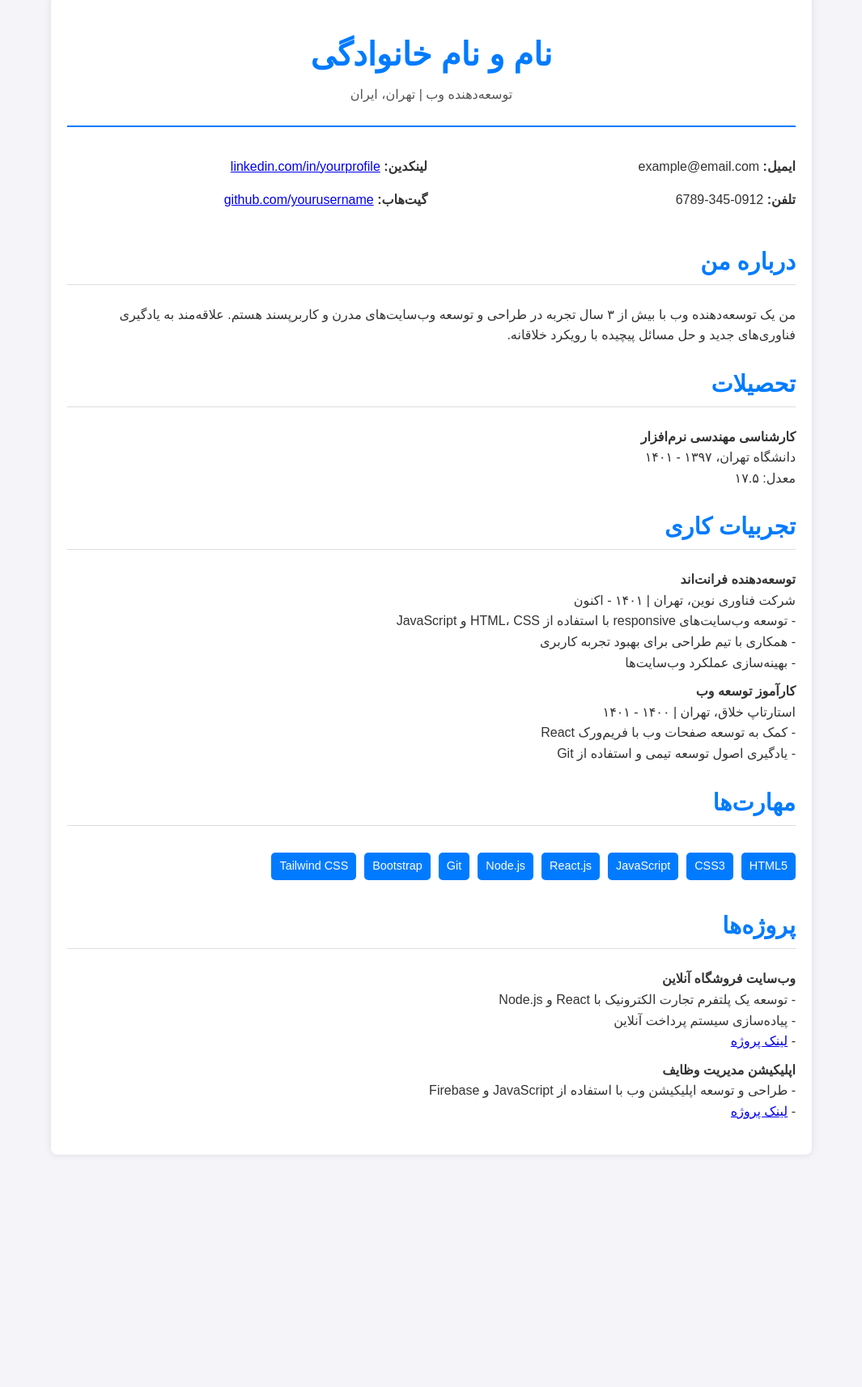
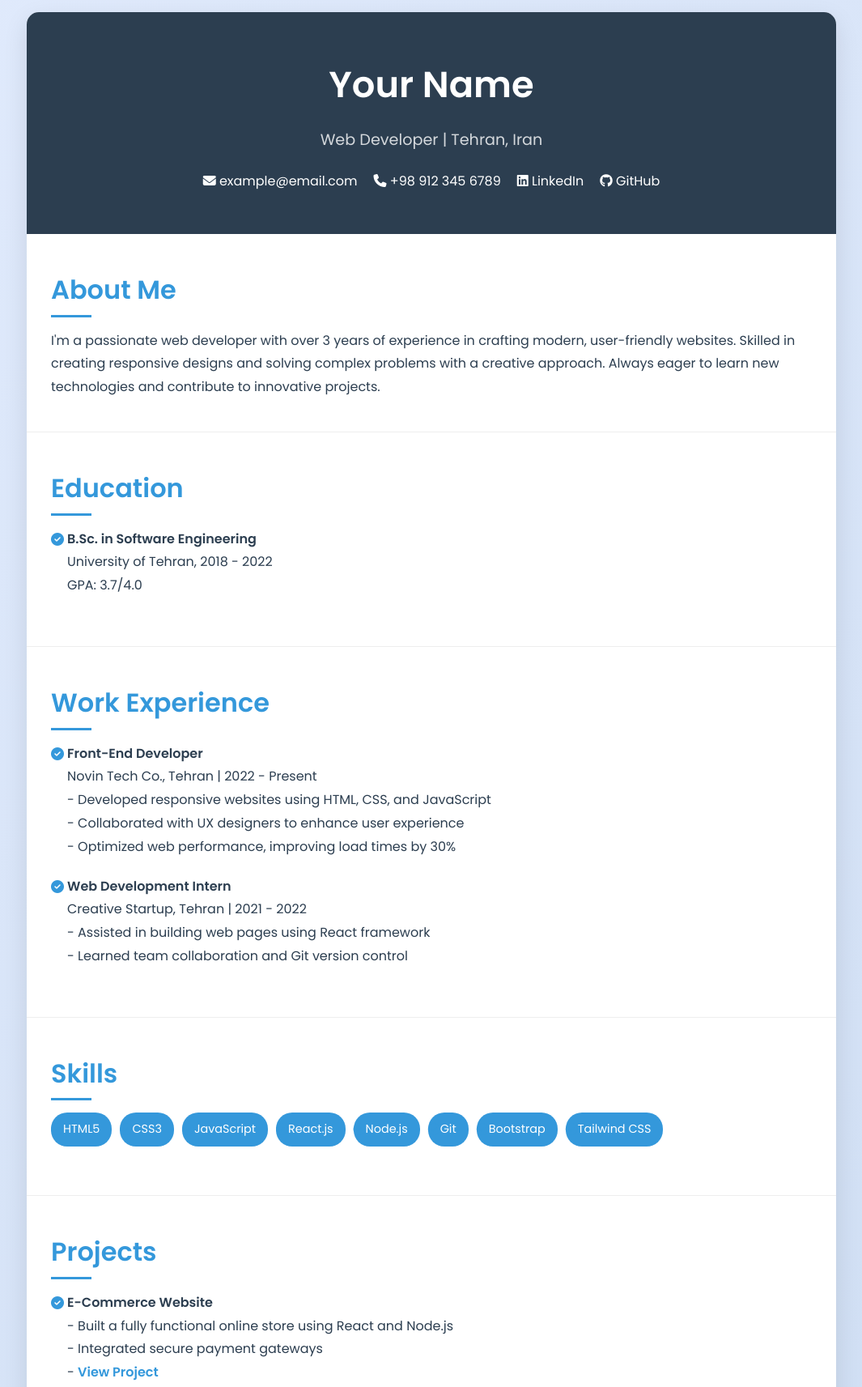
Before and after one commit to TahaAbszd/tahaabszd.github.io, a plain HTML site: page index.html in a window 1280 px wide. Shown: the part 25-1738 px from the top of the page at 81% size, without its empty margins (107-1172 px from the left). Before the commit the page ends 1471 px from the top, so only its background shows below. Drawn offline with Linux system fonts and the light colour scheme; a web font is replaced by a local one.

Commit message:
Update index.html

```diff
--- a/index.html
+++ b/index.html
@@ -1,58 +1,100 @@
 <!DOCTYPE html>
-<html lang="fa" dir="rtl">
+<html lang="en">
 <head>
   <meta charset="UTF-8">
   <meta name="viewport" content="width=device-width, initial-scale=1.0">
-  <title>رزومه شخصی</title>
+  <title>Personal Resume</title>
+  <link href="https://fonts.googleapis.com/css2?family=Poppins:wght@300;400;600&display=swap" rel="stylesheet">
+  <link rel="stylesheet" href="https://cdnjs.cloudflare.com/ajax/libs/font-awesome/6.4.0/css/all.min.css">
   <style>
-    body {
-      font-family: 'Vazirmatn', Arial, sans-serif;
+    * {
       margin: 0;
       padding: 0;
-      background-color: #f4f4f9;
-      color: #333;
-      line-height: 1.6;
+      box-sizing: border-box;
+    }
+    body {
+      font-family: 'Poppins', sans-serif;
+      background: linear-gradient(135deg, #e0eafc, #cfdef3);
+      color: #2c3e50;
+      line-height: 1.8;
     }
     .container {
-      max-width: 900px;
-      margin: 20px auto;
-      padding: 20px;
-      background-color: #fff;
-      box-shadow: 0 0 10px rgba(0, 0, 0, 0.1);
-      border-radius: 8px;
+      max-width: 1000px;
+      margin: 40px auto;
+      background: #fff;
+      border-radius: 15px;
+      box-shadow: 0 10px 30px rgba(0, 0, 0, 0.1);
+      overflow: hidden;
     }
     .header {
+      background: #2c3e50;
+      color: #fff;
       text-align: center;
-      padding: 20px 0;
-      border-bottom: 2px solid #007bff;
+      padding: 50px 20px;
+      position: relative;
     }
     .header h1 {
-      margin: 0;
-      font-size: 2.5em;
-      color: #007bff;
+      font-size: 2.8em;
+      margin-bottom: 10px;
+      animation: fadeIn 1s ease-in;
     }
     .header p {
-      margin: 5px 0;
-      color: #555;
+      font-size: 1.2em;
+      opacity: 0.8;
+    }
+    .contact-info {
+      display: flex;
+      justify-content: center;
+      gap: 20px;
+      flex-wrap: wrap;
+      margin-top: 20px;
+    }
+    .contact-info a {
+      color: #fff;
+      text-decoration: none;
+      font-size: 1em;
+      transition: color 0.3s;
+    }
+    .contact-info a:hover {
+      color: #3498db;
     }
     .section {
-      margin: 20px 0;
+      padding: 40px 30px;
+      border-bottom: 1px solid #eee;
+    }
+    .section:last-child {
+      border-bottom: none;
     }
     .section h2 {
-      font-size: 1.8em;
-      color: #007bff;
-      border-bottom: 1px solid #ddd;
-      padding-bottom: 5px;
+      font-size: 2em;
+      color: #3498db;
+      margin-bottom: 20px;
+      position: relative;
+    }
+    .section h2::after {
+      content: '';
+      width: 50px;
+      height: 3px;
+      background: #3498db;
+      position: absolute;
+      bottom: -5px;
+      left: 0;
     }
     .section ul {
-      list-style-type: none;
-      padding: 0;
+      list-style: none;
     }
     .section ul li {
-      margin: 10px 0;
+      margin-bottom: 20px;
+      padding-left: 20px;
+      position: relative;
     }
-    .section ul li strong {
-      color: #333;
+    .section ul li::before {
+      content: '\f058';
+      font-family: 'Font Awesome 6 Free';
+      font-weight: 900;
+      color: #3498db;
+      position: absolute;
+      left: 0;
     }
     .skills ul {
       display: flex;
@@ -60,100 +102,98 @@
       gap: 10px;
     }
     .skills ul li {
-      background-color: #007bff;
+      background: #3498db;
       color: #fff;
-      padding: 5px 10px;
-      border-radius: 5px;
+      padding: 8px 15px;
+      border-radius: 20px;
       font-size: 0.9em;
+      transition: transform 0.3s;
     }
-    .contact-info {
-      display: flex;
-      justify-content: space-between;
-      flex-wrap: wrap;
-      gap: 10px;
+    .skills ul li:hover {
+      transform: scale(1.1);
     }
-    .contact-info div {
-      flex: 1;
-      min-width: 200px;
+    .projects a {
+      color: #3498db;
+      text-decoration: none;
+      font-weight: 600;
     }
-    @media (max-width: 600px) {
+    .projects a:hover {
+      text-decoration: underline;
+    }
+    @keyframes fadeIn {
+      from { opacity: 0; transform: translateY(-20px); }
+      to { opacity: 1; transform: translateY(0); }
+    }
+    @media (max-width: 768px) {
       .container {
-        margin: 10px;
-        padding: 15px;
+        margin: 20px;
       }
       .header h1 {
-        font-size: 2em;
+        font-size: 2.2em;
+      }
+      .section {
+        padding: 20px;
       }
       .section h2 {
-        font-size: 1.5em;
+        font-size: 1.6em;
       }
       .contact-info {
         flex-direction: column;
+        align-items: center;
       }
-    }
-    @font-face {
-      font-family: 'Vazirmatn';
-      src: url('https://cdn.jsdelivr.net/npm/vazirmatn@33.0.3/fonts/webfonts/Vazirmatn-Regular.woff2') format('woff2');
-      font-weight: normal;
-      font-style: normal;
     }
   </style>
 </head>
 <body>
   <div class="container">
     <div class="header">
-      <h1>نام و نام خانوادگی</h1>
-      <p>توسعه‌دهنده وب | تهران، ایران</p>
-    </div>
-
-    <div class="section contact-info">
-      <div>
-        <p><strong>ایمیل:</strong> example@email.com</p>
-        <p><strong>تلفن:</strong> 0912-345-6789</p>
-      </div>
-      <div>
-        <p><strong>لینکدین:</strong> <a href="https://linkedin.com/in/yourprofile">linkedin.com/in/yourprofile</a></p>
-        <p><strong>گیت‌هاب:</strong> <a href="https://github.com/yourusername">github.com/yourusername</a></p>
+      <h1>Your Name</h1>
+      <p>Web Developer | Tehran, Iran</p>
+      <div class="contact-info">
+        <a href="mailto:example@email.com"><i class="fas fa-envelope"></i> example@email.com</a>
+        <a href="tel:+989123456789"><i class="fas fa-phone"></i> +98 912 345 6789</a>
+        <a href="https://linkedin.com/in/yourprofile"><i class="fab fa-linkedin"></i> LinkedIn</a>
+        <a href="https://github.com/yourusername"><i class="fab fa-github"></i> GitHub</a>
       </div>
     </div>
 
     <div class="section">
-      <h2>درباره من</h2>
-      <p>من یک توسعه‌دهنده وب با بیش از ۳ سال تجربه در طراحی و توسعه وب‌سایت‌های مدرن و کاربرپسند هستم. علاقه‌مند به یادگیری فناوری‌های جدید و حل مسائل پیچیده با رویکرد خلاقانه.</p>
+      <h2>About Me</h2>
+      <p>I'm a passionate web developer with over 3 years of experience in crafting modern, user-friendly websites. Skilled in creating responsive designs and solving complex problems with a creative approach. Always eager to learn new technologies and contribute to innovative projects.</p>
     </div>
 
     <div class="section">
-      <h2>تحصیلات</h2>
+      <h2>Education</h2>
       <ul>
         <li>
-          <strong>کارشناسی مهندسی نرم‌افزار</strong><br>
-          دانشگاه تهران، ۱۳۹۷ - ۱۴۰۱<br>
-          معدل: ۱۷.۵
+          <strong>B.Sc. in Software Engineering</strong><br>
+          University of Tehran, 2018 - 2022<br>
+          GPA: 3.7/4.0
         </li>
       </ul>
     </div>
 
     <div class="section">
-      <h2>تجربیات کاری</h2>
+      <h2>Work Experience</h2>
       <ul>
         <li>
-          <strong>توسعه‌دهنده فرانت‌اند</strong><br>
-          شرکت فناوری نوین، تهران | ۱۴۰۱ - اکنون<br>
-          - توسعه وب‌سایت‌های responsive با استفاده از HTML، CSS و JavaScript<br>
-          - همکاری با تیم طراحی برای بهبود تجربه کاربری<br>
-          - بهینه‌سازی عملکرد وب‌سایت‌ها
+          <strong>Front-End Developer</strong><br>
+          Novin Tech Co., Tehran | 2022 - Present<br>
+          - Developed responsive websites using HTML, CSS, and JavaScript<br>
+          - Collaborated with UX designers to enhance user experience<br>
+          - Optimized web performance, improving load times by 30%
         </li>
         <li>
-          <strong>کارآموز توسعه وب</strong><br>
-          استارتاپ خلاق، تهران | ۱۴۰۰ - ۱۴۰۱<br>
-          - کمک به توسعه صفحات وب با فریم‌ورک React<br>
-          - یادگیری اصول توسعه تیمی و استفاده از Git
+          <strong>Web Development Intern</strong><br>
+          Creative Startup, Tehran | 2021 - 2022<br>
+          - Assisted in building web pages using React framework<br>
+          - Learned team collaboration and Git version control
         </li>
       </ul>
     </div>
 
     <div class="section skills">
-      <h2>مهارت‌ها</h2>
+      <h2>Skills</h2>
       <ul>
         <li>HTML5</li>
         <li>CSS3</li>
@@ -166,19 +206,20 @@
       </ul>
     </div>
 
-    <div class="section">
-      <h2>پروژه‌ها</h2>
+    <div class="section projects">
+      <h2>Projects</h2>
       <ul>
         <li>
-          <strong>وب‌سایت فروشگاه آنلاین</strong><br>
-          - توسعه یک پلتفرم تجارت الکترونیک با React و Node.js<br>
-          - پیاده‌سازی سیستم پرداخت آنلاین<br>
-          - <a href="https://example.com">لینک پروژه</a>
+          <strong>E-Commerce Website</strong><br>
+          - Built a fully functional online store using React and Node.js<br>
+          - Integrated secure payment gateways<br>
+          - <a href="https://example.com">View Project</a>
         </li>
         <li>
-          <strong>اپلیکیشن مدیریت وظایف</strong><br>
-          - طراحی و توسعه اپلیکیشن وب با استفاده از JavaScript و Firebase<br>
-          - <a href="https://example.com">لینک پروژه</a>
+          <strong>Task Management App</strong><br>
+          - Developed a web app using JavaScript and Firebase<br>
+          - Enabled real-time task updates and user authentication<br>
+          - <a href="https://example.com">View Project</a>
         </li>
       </ul>
     </div>
```
